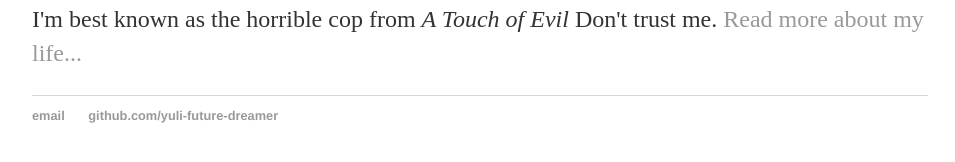
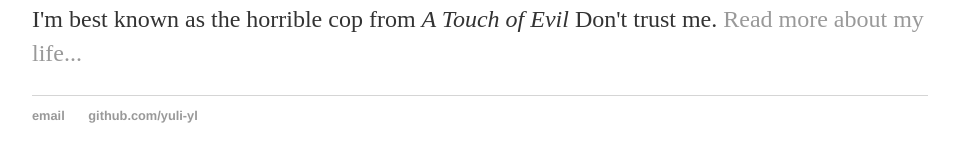
Before and after one commit to yuli-yl/yuli-ly.github.io, a Jekyll site: the page built from index.html, in a window 1280 px wide. Shown: the part 194-356 px from the top of the page, without its empty margins (160-1115 px from the left). Built offline with Jekyll 4.4.1, drawn with Linux system fonts in a browser that asks for light colours.

Commit message:
Update default.html

```diff
--- a/_layouts/default.html
+++ b/_layouts/default.html
@@ -22,7 +22,7 @@
 			<footer>
 	    		<ul>
 	        		<li><a href="mailto:yu.li.sallylee@gmail.com">email</a></li>
-	        		<li><a href="https://github.com/yuli-future-deamer">github.com/yuli-future-dreamer</a></li>
+	        		<li><a href="https://github.com/yuli-yl">github.com/yuli-yl</a></li>
 				</ul>
 			</footer>
 		</body>
```
